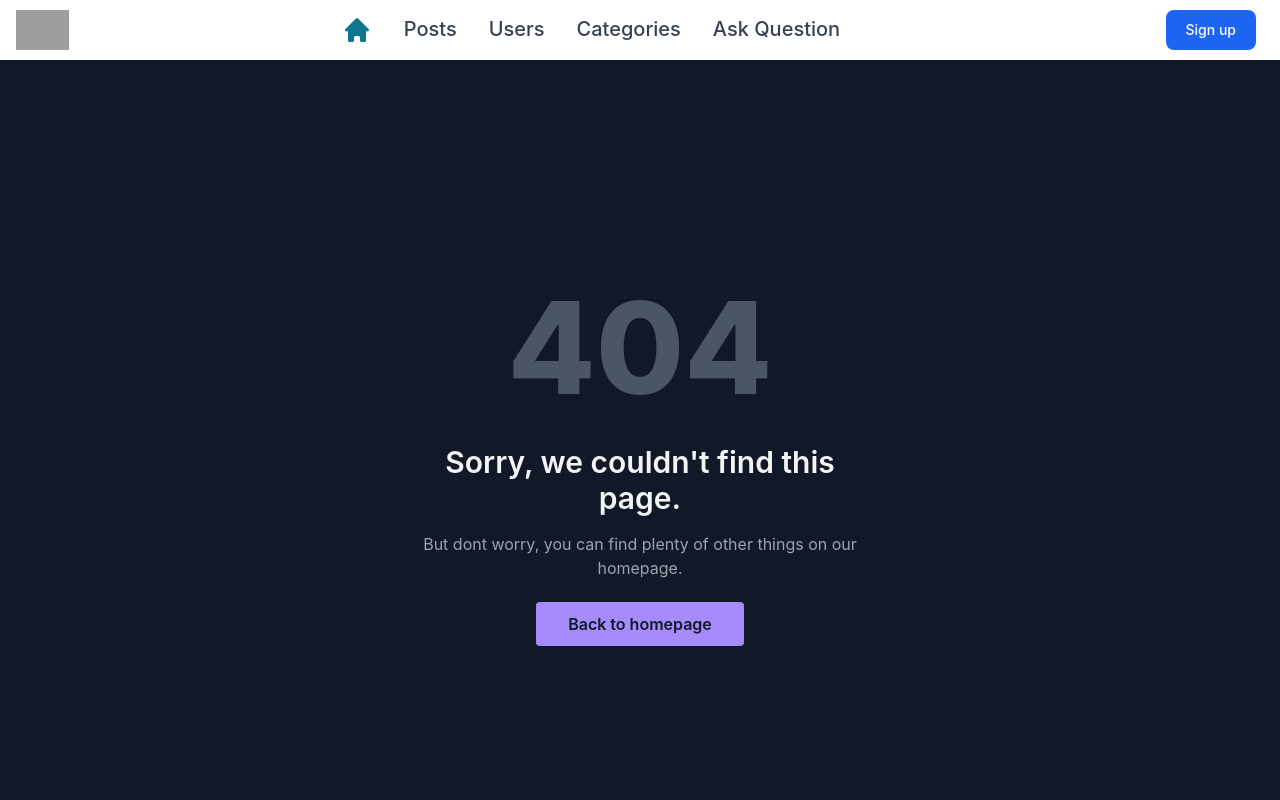
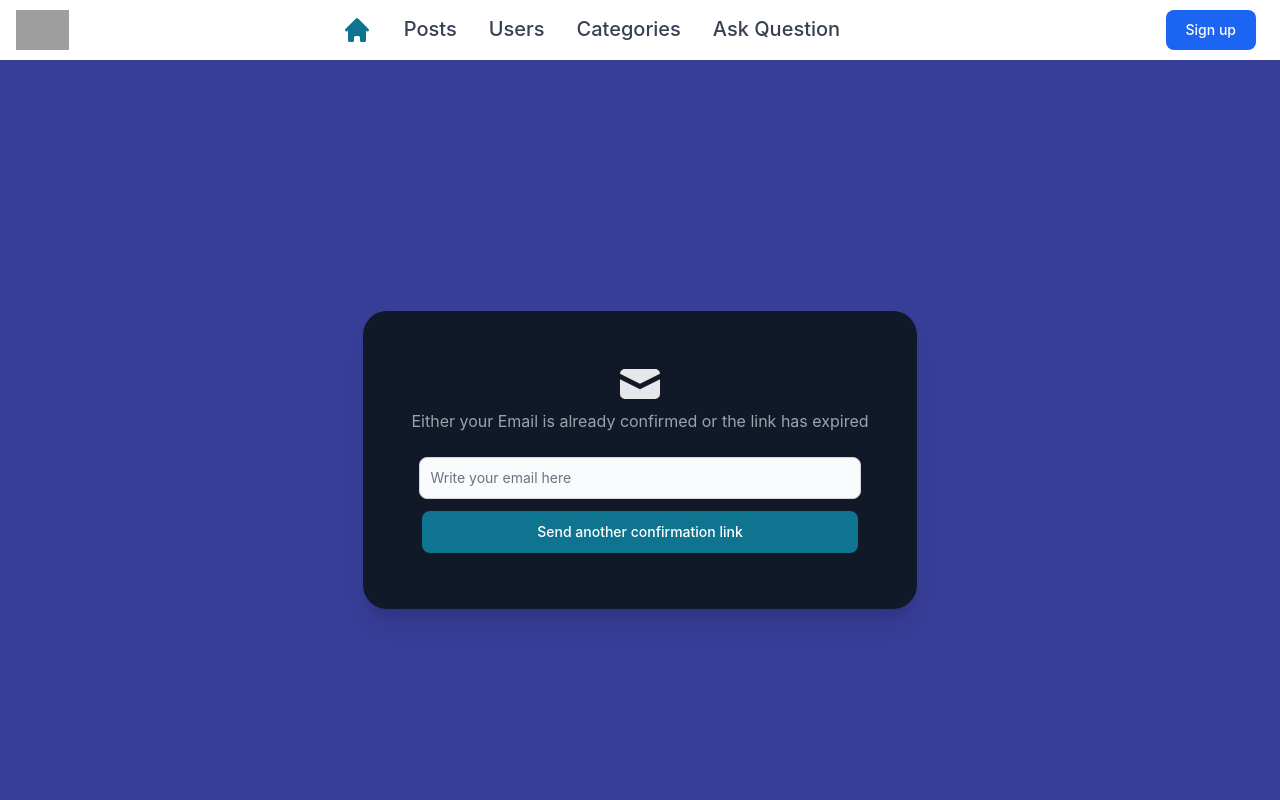
Before and after one commit to nickmazurenko/usof, a React (Create React App) app: page /confirmEmail in a window 1280 px wide. Shown: the top 800 px of the page. Built offline with nearby package versions, Linux system fonts and the light colour scheme; grey boxes are pictures that could not be loaded.

Commit message:
add confrim email page

```diff
--- /dev/null
+++ b/src/pages/ConfirmEmail.js
@@ -0,0 +1,53 @@
+import { useState } from 'react';
+import { useDispatch } from 'react-redux';
+import { useSearchParams } from 'react-router-dom';
+import { HiMail } from 'react-icons/hi';
+import { TextInput, Button } from 'flowbite-react';
+import { confirmEmail } from '../features/auth/actions';
+
+const ConfirmEmailPage = () => {
+  const [params] = useSearchParams();
+  const dispatch = useDispatch();
+  const [email, setEmail] = useState('');
+  const onChange = (event) => {
+    setEmail(event.target.value);
+  };
+  const onClick = () => {
+    dispatch(confirmEmail(email));
+  };
+  return (
+    <div className='flex items-center justify-center min-h-screen p-5 min-w-screen'>
+      <div className='max-w-xl p-8 text-center text-gray-400 bg-gray-900 shadow-xl lg:max-w-3xl rounded-3xl lg:p-12'>
+        <h3 className='text-2xl'>{params.get('message')}</h3>
+        <div className='flex justify-center text-gray-200'>
+          <HiMail size='50' />
+        </div>
+        {params.get('status') === '200' ? null : (
+          <p>Either your Email is already confirmed or the link has expired</p>
+        )}
+
+        <div className='mt-4'>
+          {params.get('status') === '200' ? (
+            <a
+              href='/login'
+              className='px-2 py-2 text-blue-200 bg-blue-600 rounded'>
+              You can login now
+            </a>
+          ) : (
+            <div className='flex flex-col space-y-3 p-2'>
+              <TextInput
+                type='email'
+                value={email}
+                onChange={onChange}
+                placeholder='Write your email here'
+              />
+              <Button onClick={onClick}>Send another confirmation link</Button>
+            </div>
+          )}
+        </div>
+      </div>
+    </div>
+  );
+};
+
+export default ConfirmEmailPage;
--- a/src/routes.js
+++ b/src/routes.js
@@ -8,8 +8,9 @@ import ProfilePage from './pages/Profile';
 import UnknownPage from './pages/UnknownPage';
 import RegisterPage from './pages/Register';
 import CategoriesPage from './pages/Categories';
+import ConfirmEmailPage from './pages/ConfirmEmail';
+import PostCreationPage from './pages/PostCreation';
 import PasswordResetPage from './pages/PasswordReset';
-import PostCreationPage from './pages/PostCreation';
 
 const useRoutes = (isAuthenticated) => {
   if (isAuthenticated) {
@@ -29,6 +30,7 @@ const useRoutes = (isAuthenticated) => {
         <Route path='/posts/users/:userId' element={<PostsPage />} />
         <Route path='/password-reset/:token' element={<PasswordResetPage />} />
         <Route path='/categories' element={<CategoriesPage />} />
+        <Route path='/confirmEmail' element={<ConfirmEmailPage />} />
         <Route path='*' element={<UnknownPage />} />
       </Routes>
     );
@@ -48,6 +50,7 @@ const useRoutes = (isAuthenticated) => {
       <Route path='/post/:postId' element={<PostPage />} />
       <Route path='/posts/category/:categoryId' element={<PostsPage />} />
       <Route path='/posts/users/:userId' element={<PostsPage />} />
+      <Route path='/confirmEmail' element={<ConfirmEmailPage />} />
       <Route path='/password-reset/:token' element={<PasswordResetPage />} />
       <Route path='/categories' element={<CategoriesPage />} />
       <Route path='*' element={<UnknownPage />} />
```
